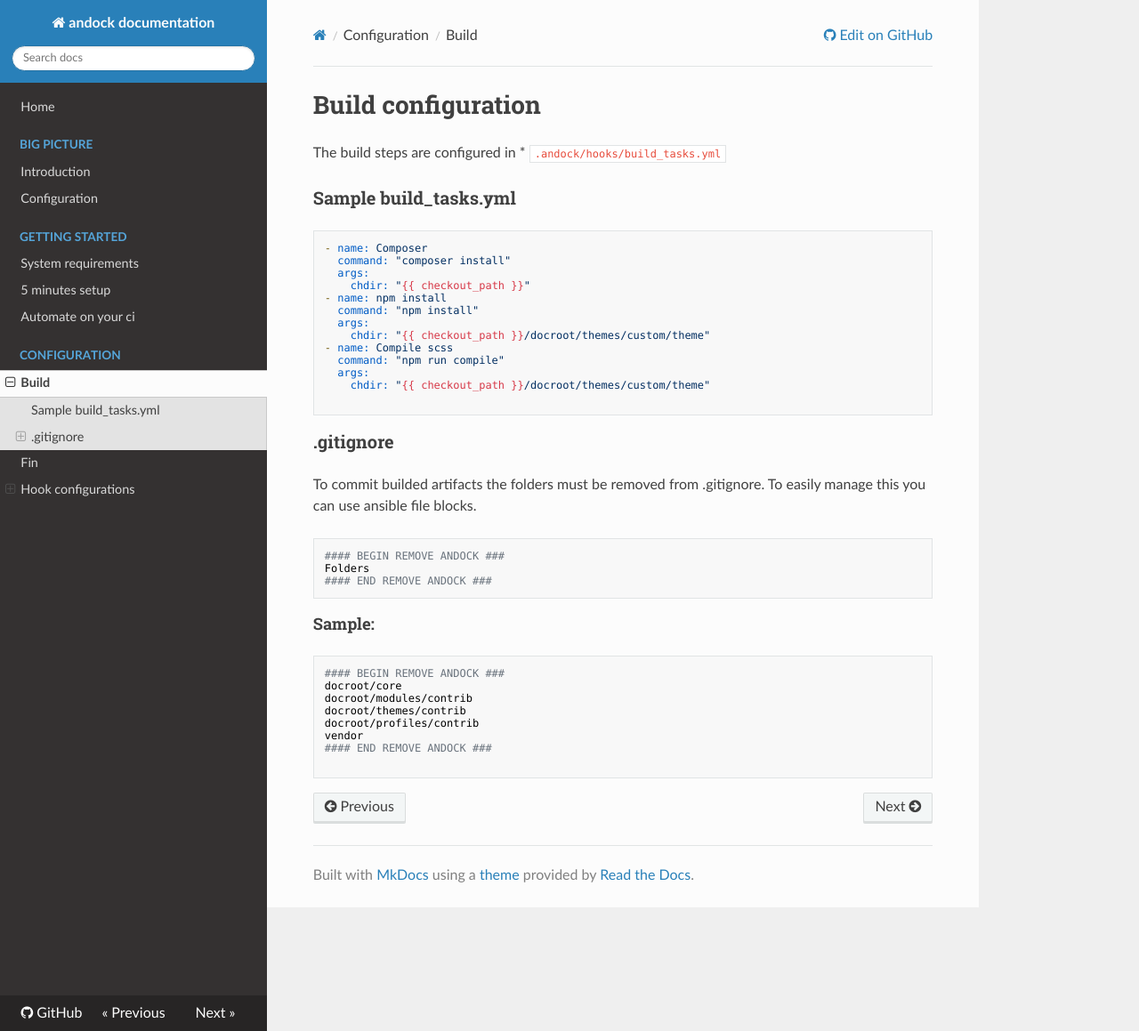
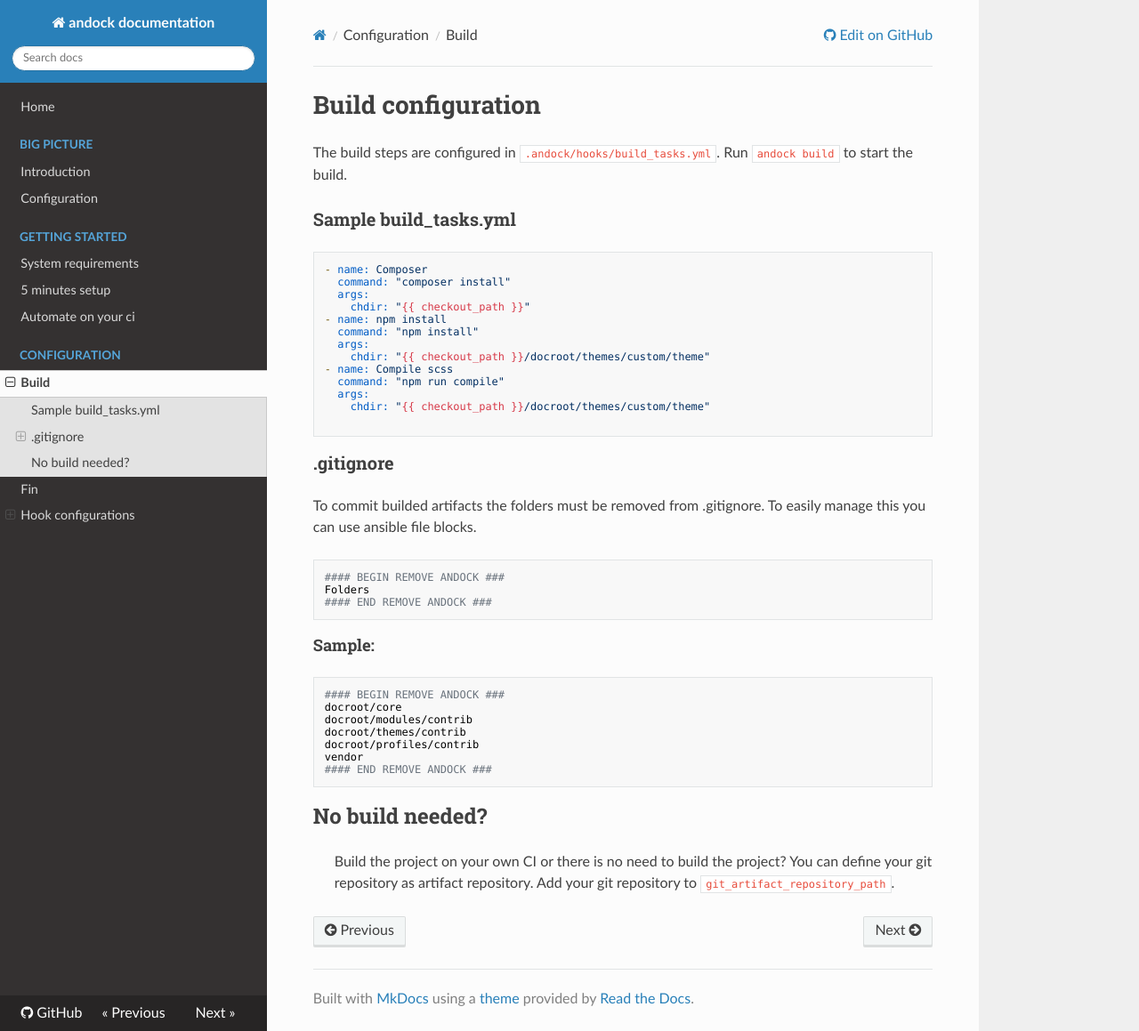
Before and after one commit to andock/andock, an MkDocs documentation site: the page built from docs/configuration/build.md, in a window 1280 px wide and 1159 px high. Shown: the whole window at 89% size. Built offline with MkDocs 1.6.1, drawn with Linux system fonts in a browser that asks for light colours; nearby versions of some CDN libraries; old or Windows-style settings are respelled for this version of MkDocs.

Commit message:
Update documentation.

````diff
--- a/docs/configuration/build.md
+++ b/docs/configuration/build.md
@@ -1,6 +1,6 @@
 # Build configuration
-The build steps are configured in
-* `.andock/hooks/build_tasks.yml`
+The build steps are configured in `.andock/hooks/build_tasks.yml`.
+Run `andock build` to start the build.
 
 ### Sample build_tasks.yml
 ```yaml
@@ -35,5 +35,6 @@ docroot/themes/contrib
 docroot/profiles/contrib
 vendor
 #### END REMOVE ANDOCK ###
-
 ```
+## No build needed?
+> Build the project on your own CI or there is no need to build the project? You can define your git repository as artifact repository. Add your git repository to `git_artifact_repository_path`.
````
Also changed, not shown: docs/big-picture/configuration-structure.md (deleted, +0 -15 lines), docs/big-picture/introduction.md (+3 -3 lines), docs/configuration/andock.md (added, +55 -0 lines), 1 other file.
